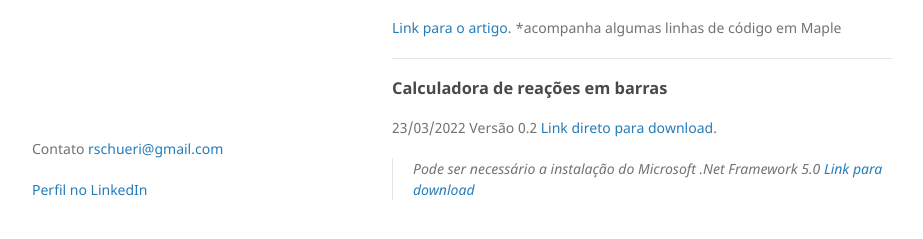
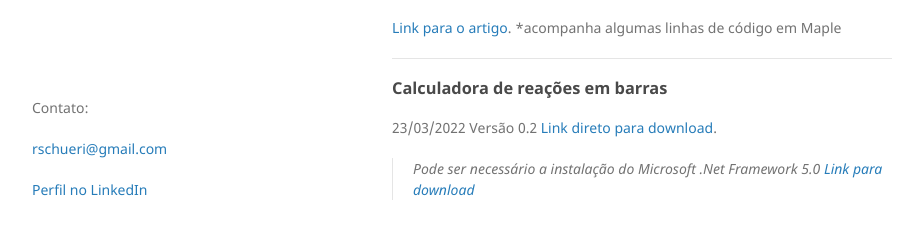
Before and after one commit to RodrigoChueri/ASMEVIIIdiv1, a Jekyll site: the page built from index.md, in a window 1280 px wide and 1172 px high. Shown: the part 902-1141 px from the top of the window, without its empty margins (178-1101 px from the left). Built offline with Jekyll 4.4.1, drawn with Linux system fonts in a browser that asks for light colours.

```diff
--- a/_layouts/default.html
+++ b/_layouts/default.html
@@ -32,7 +32,8 @@
       </section>
       <footer>
         {% if site.github.is_project_page %}
-        <p>Contato <a href="mailto: rschueri@gmail.com">rschueri@gmail.com</a></p>
+        <p>Contato:</p>
+        <p><a href="mailto: rschueri@gmail.com">rschueri@gmail.com</a></p>
         <p> <a href="https://www.linkedin.com/in/rodrigo-chueri-33160b74">Perfil no LinkedIn</a></p>
         {% endif %}
       </footer>
```
